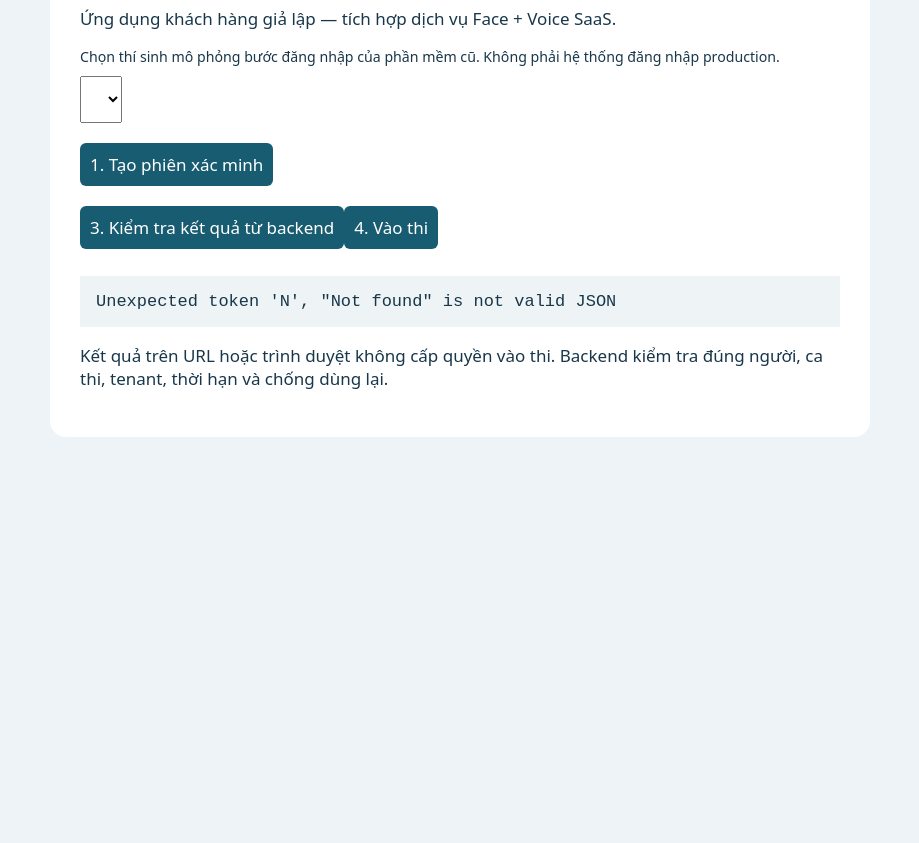
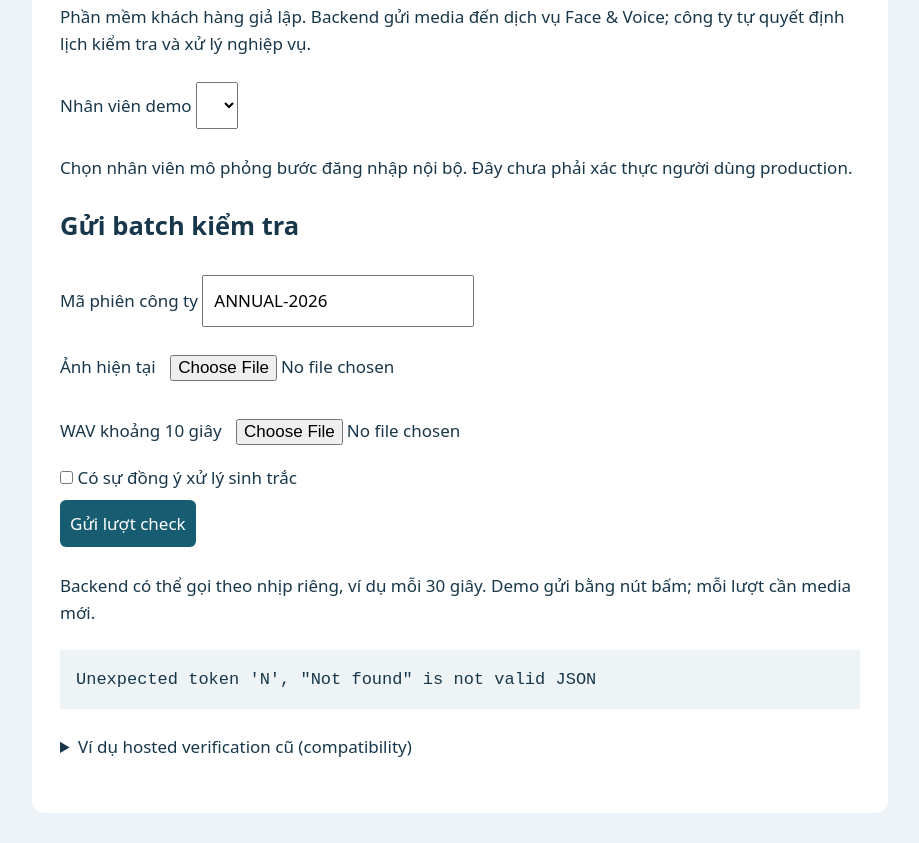
Before and after one commit to FSB-MSA36HN/DDM501-face-voice-proctoring, a plain HTML site: page legacy_demo/index.html in a window 1280 px wide. Shown: the part 155-998 px from the top of the page, without its empty margins (180-1099 px from the left). Before the commit the page ends 800 px from the top, so only its background shows below. Drawn offline with Linux system fonts and the light colour scheme; no server answers.

Commit message:
Preserve Vietnamese documentation and update customer batch demo presentation

```diff
--- a/legacy_demo/index.html
+++ b/legacy_demo/index.html
@@ -1,8 +1,32 @@
-<!doctype html><html lang="vi"><head><meta charset="utf-8"><meta name="viewport" content="width=device-width,initial-scale=1"><title>Hệ thống thi — Integration Demo</title><style>body{font:17px system-ui;background:#edf3f6;color:#18374a}main{max-width:760px;margin:40px auto;background:white;padding:30px;border-radius:16px}button,select,a{font:inherit;margin:10px 0;padding:10px}button{background:#185c72;color:white;border:0;border-radius:6px}pre{white-space:pre-wrap;background:#eef4f6;padding:16px}small{display:block}</style></head><body><main><h1>Hệ thống thi tiếng Anh</h1><p>Ứng dụng khách hàng giả lập — tích hợp dịch vụ Face + Voice SaaS.</p><small>Chọn thí sinh mô phỏng bước đăng nhập của phần mềm cũ. Không phải hệ thống đăng nhập production.</small><select id="candidate"></select><br><button id="start">1. Tạo phiên xác minh</button><a id="verify" target="_blank" rel="noreferrer" hidden>2. Mở trang verify</a><br><button id="status">3. Kiểm tra kết quả từ backend</button><button id="enter">4. Vào thi</button><pre id="output">Đang tải…</pre><p>Kết quả trên URL hoặc trình duyệt không cấp quyền vào thi. Backend kiểm tra đúng người, ca thi, tenant, thời hạn và chống dùng lại.</p></details></main><script>
-const el=id=>document.getElementById(id);async function call(path,options={}){const r=await fetch(path,options),d=await r.json();if(!r.ok)throw new Error(d.detail||r.status);return d;}function show(d){el('output').textContent=typeof d==='string'?d:JSON.stringify(d,null,2);}async function run(fn){try{await fn();}catch(e){show(e.message);}}
-run(async()=>{for(const p of await call('/candidates')){const o=document.createElement('option');o.value=p.id;o.textContent=p.name;el('candidate').appendChild(o);}show('Chọn thí sinh rồi tạo phiên.');});
+<!doctype html>
+<html lang="vi"><head><meta charset="utf-8"><meta name="viewport" content="width=device-width,initial-scale=1">
+<title>Phần mềm khách hàng - tích hợp batch</title>
+<style>body{font:17px system-ui;line-height:1.6;background:#edf3f6;color:#18374a}main{max-width:800px;margin:30px auto;background:white;padding:28px;border-radius:12px}button,input,select,a{font:inherit;margin:8px 0;padding:10px;max-width:100%;box-sizing:border-box}button{background:#185c72;color:white;border:0;border-radius:6px;min-height:44px}label{display:block}pre{white-space:pre-wrap;overflow-wrap:anywhere;background:#eef4f6;padding:16px}section,details{margin:24px 0}button:focus-visible,input:focus-visible,select:focus-visible{outline:3px solid #087f8c;outline-offset:3px}</style>
+</head><body><main>
+<h1>Kỳ đánh giá ngoại ngữ của công ty</h1>
+<p>Phần mềm khách hàng giả lập. Backend gửi media đến dịch vụ Face & Voice; công ty tự quyết định lịch kiểm tra và xử lý nghiệp vụ.</p>
+<label>Nhân viên demo <select id="candidate"></select></label>
+<p>Chọn nhân viên mô phỏng bước đăng nhập nội bộ. Đây chưa phải xác thực người dùng production.</p>
+<section><h2>Gửi batch kiểm tra</h2>
+<label>Mã phiên công ty <input id="batch-session" value="ANNUAL-2026"></label>
+<label>Ảnh hiện tại <input id="batch-face" type="file" accept="image/jpeg,image/png,image/webp"></label>
+<label>WAV khoảng 10 giây <input id="batch-voice" type="file" accept="audio/wav"></label>
+<label><input id="batch-consent" type="checkbox"> Có sự đồng ý xử lý sinh trắc</label>
+<button id="batch">Gửi lượt check</button>
+<p>Backend có thể gọi theo nhịp riêng, ví dụ mỗi 30 giây. Demo gửi bằng nút bấm; mỗi lượt cần media mới.</p></section>
+<pre id="output" aria-live="polite">Đang tải nhân viên…</pre>
+<details><summary>Ví dụ hosted verification cũ (compatibility)</summary>
+<button id="start">Tạo phiên hosted</button><a id="verify" target="_blank" rel="noreferrer" hidden>Mở trang verify</a>
+<button id="status">Kiểm tra trạng thái backend</button><button id="enter">Ví dụ cấp quyền vào thi</button>
+</details></main>
+<script>
+const el=id=>document.getElementById(id);
+async function call(path,options={}){const r=await fetch(path,options),d=await r.json();if(!r.ok)throw new Error(d.detail||r.status);return d;}
+function show(d){el('output').textContent=typeof d==='string'?d:JSON.stringify(d,null,2);}
+async function run(fn){try{await fn();}catch(e){show(e.message);}}
+run(async()=>{for(const p of await call('/candidates')){const o=document.createElement('option');o.value=p.id;o.textContent=p.name;el('candidate').appendChild(o);}show('Chọn nhân viên và gửi batch.');});
+el('batch').onclick=()=>run(async()=>{const f=el('batch-face').files[0],v=el('batch-voice').files[0];if(!f||!v||!el('batch-consent').checked)throw new Error('Cần ảnh, WAV và sự đồng ý.');const d=new FormData();d.append('person_id',el('candidate').value);d.append('session_id',el('batch-session').value);d.append('request_id',crypto.randomUUID());d.append('consent','true');d.append('face_file',f);d.append('voice_file',v);el('batch').disabled=true;show('Đang xử lý…');try{show(await call('/check',{method:'POST',body:d}));}finally{el('batch').disabled=false;}});
 el('start').onclick=()=>run(async()=>{const d=await call('/start',{method:'POST',headers:{'Content-Type':'application/json'},body:JSON.stringify({person_id:el('candidate').value})});el('verify').href=d.verify_url;el('verify').hidden=false;show({session_id:d.session_id});});
-el('status').onclick=()=>run(async()=>show(await call('/status')));el('enter').onclick=()=>run(async()=>show(await call('/enter',{method:'POST'})));
+el('status').onclick=()=>run(async()=>show(await call('/status')));
+el('enter').onclick=()=>run(async()=>show(await call('/enter',{method:'POST'})));
 </script></body></html>
-
-<script>el('batch').onclick=()=>run(async()=>{const f=el('batch-face').files[0],v=el('batch-voice').files[0];if(!f||!v||!el('batch-consent').checked)throw new Error('C?n ?nh, WAV v? s? ??ng ?.');const d=new FormData();d.append('person_id',el('candidate').value);d.append('session_id',el('batch-session').value);d.append('request_id',crypto.randomUUID());d.append('consent','true');d.append('face_file',f);d.append('voice_file',v);el('batch').disabled=true;try{show(await call('/check',{method:'POST',body:d}));}finally{el('batch').disabled=false;}});</script>
```
Also changed, not shown: 5 other files.
